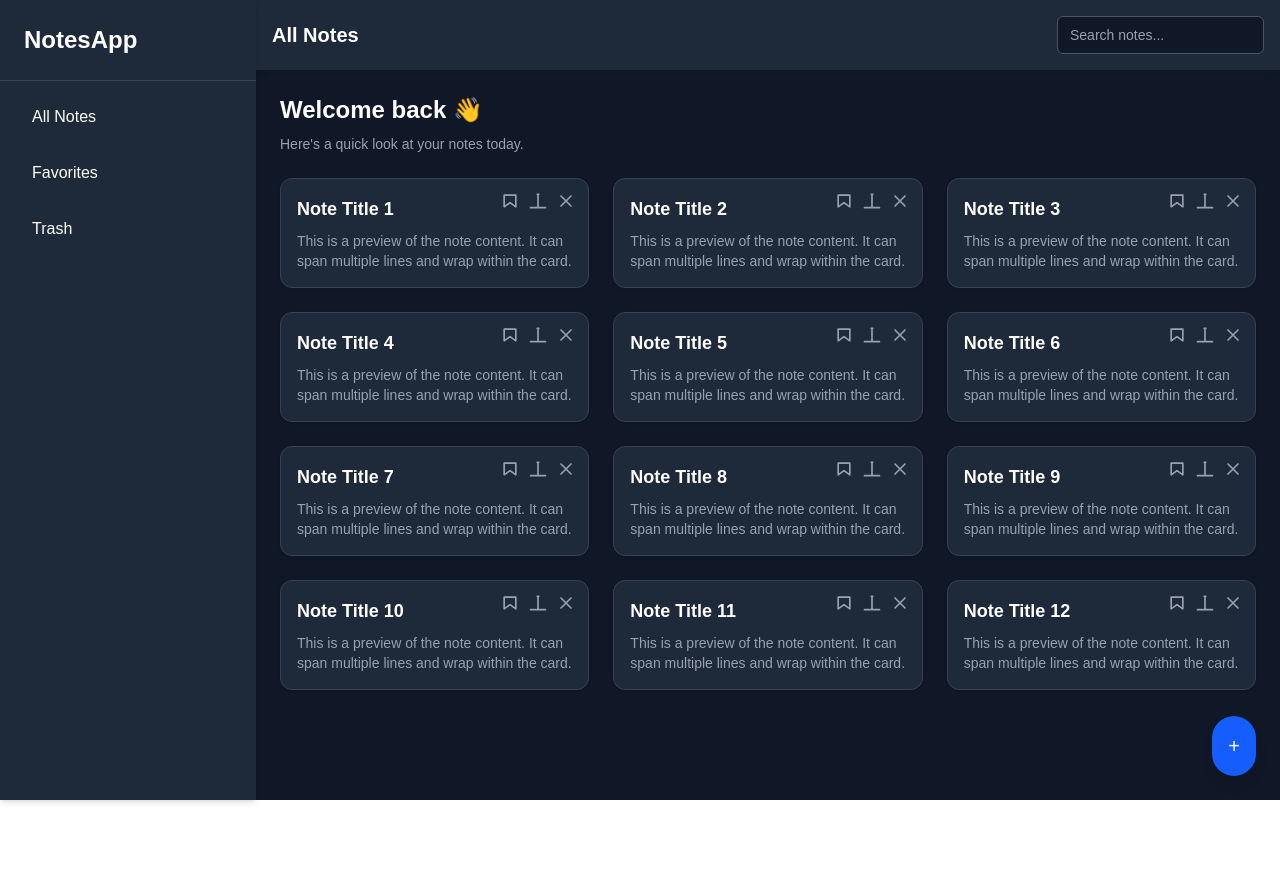
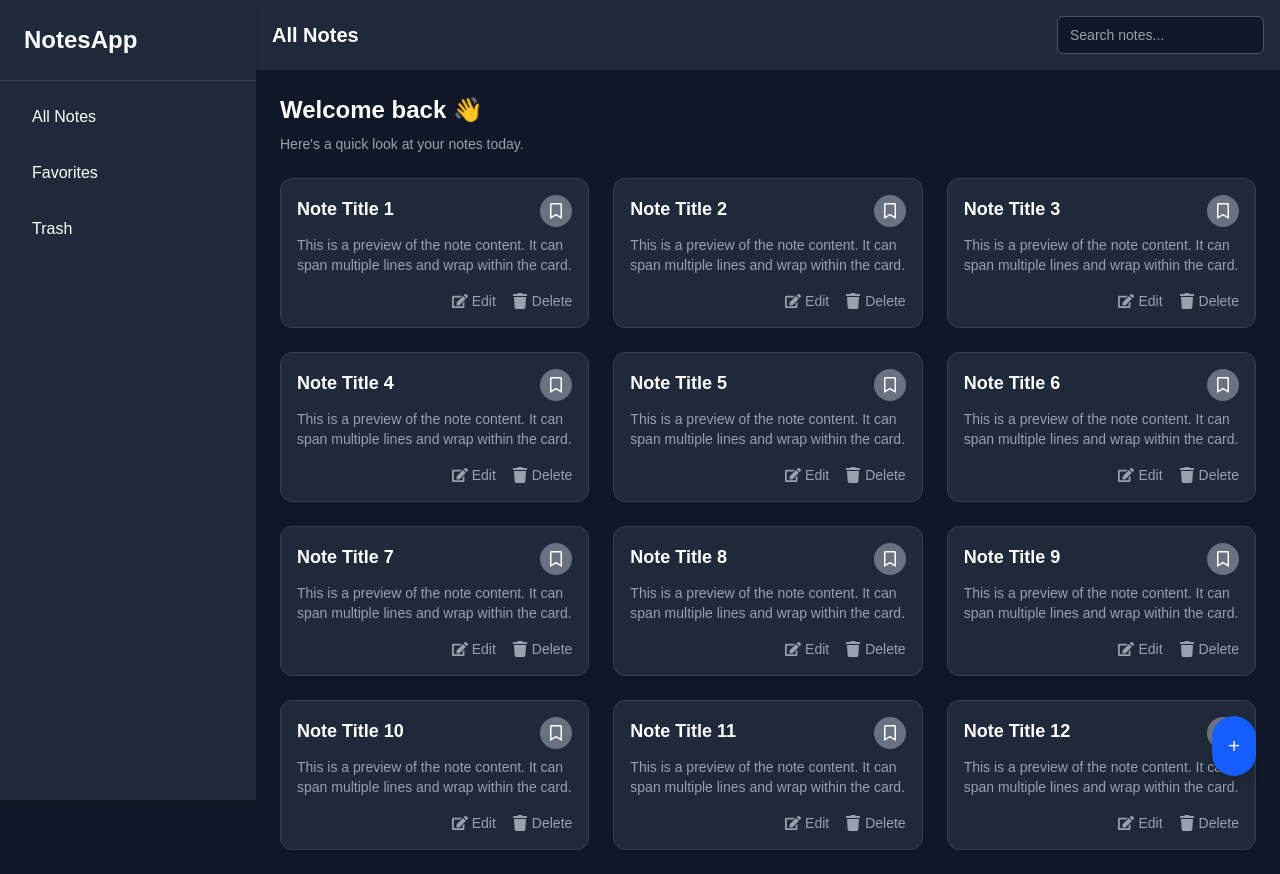
Before and after one commit to Ayomide-Philip/note-taking, a Next.js app: page / in a window 1280 px wide. Before the commit the page ends 800 px from the top, so only its background shows below. Built offline with nearby package versions, Linux system fonts and the light colour scheme.

Commit message:
feat: integrate react-icons for action buttons in NoteApp

```diff
--- a/app/page.js
+++ b/app/page.js
@@ -1,3 +1,5 @@
+import { FaRegBookmark, FaEdit, FaTrash } from "react-icons/fa";
+
 export default function NoteApp() {
   return (
     <div className="min-h-screen flex flex-col lg:flex-row bg-gray-900 text-white">
@@ -56,75 +58,47 @@ export default function NoteApp() {
           {[...Array(12)].map((_, i) => (
             <div
               key={i}
-              className="relative bg-gray-800 p-4 rounded-xl shadow hover:shadow-lg transition duration-200 border border-gray-700"
+              className="bg-gray-800 p-4 rounded-xl shadow hover:shadow-lg transition duration-200 border border-gray-700 flex flex-col justify-between h-full"
             >
-              {/* Action Icons */}
-              <div className="absolute top-3 right-3 flex space-x-2">
+              {/* Title + Bookmark */}
+              <div className="flex justify-between items-start mb-2">
+                <h3 className="text-lg font-semibold">Note Title {i + 1}</h3>
                 <button
                   className="text-gray-400 hover:text-blue-500"
                   title="Bookmark"
                 >
-                  <svg
-                    xmlns="http://www.w3.org/2000/svg"
-                    className="h-5 w-5"
-                    fill="none"
-                    viewBox="0 0 24 24"
-                    stroke="currentColor"
+                  <div
+                    className="h-8 w-8 rounded-full bg-gray-500 flex items-center justify-center"
+                    title="Bookmark"
                   >
-                    <path
-                      strokeLinecap="round"
-                      strokeLinejoin="round"
-                      strokeWidth={2}
-                      d="M5 5v14l7-5 7 5V5z"
-                    />
-                  </svg>
-                </button>
-                <button
-                  className="text-gray-400 hover:text-green-500"
-                  title="Edit"
-                >
-                  <svg
-                    xmlns="http://www.w3.org/2000/svg"
-                    className="h-5 w-5"
-                    fill="none"
-                    viewBox="0 0 24 24"
-                    stroke="currentColor"
-                  >
-                    <path
-                      strokeLinecap="round"
-                      strokeLinejoin="round"
-                      strokeWidth={2}
-                      d="M11 4h2M12 4v16m9 0H3"
-                    />
-                  </svg>
-                </button>
-                <button
-                  className="text-gray-400 hover:text-red-500"
-                  title="Delete"
-                >
-                  <svg
-                    xmlns="http://www.w3.org/2000/svg"
-                    className="h-5 w-5"
-                    fill="none"
-                    viewBox="0 0 24 24"
-                    stroke="currentColor"
-                  >
-                    <path
-                      strokeLinecap="round"
-                      strokeLinejoin="round"
-                      strokeWidth={2}
-                      d="M6 18L18 6M6 6l12 12"
-                    />
-                  </svg>
+                    <FaRegBookmark className="text-white h-4 w-4" />
+                  </div>
                 </button>
               </div>
 
-              {/* Note Content */}
-              <h3 className="text-lg font-semibold mb-2">Note Title {i + 1}</h3>
-              <p className="text-sm text-gray-400">
+              {/* Content */}
+              <p className="text-sm text-gray-400 flex-grow">
                 This is a preview of the note content. It can span multiple
                 lines and wrap within the card.
               </p>
+
+              {/* Edit & Delete Buttons */}
+              <div className="mt-4 flex justify-end space-x-4">
+                <button
+                  className="flex items-center gap-1 text-gray-400 hover:text-green-500 text-sm"
+                  title="Edit"
+                >
+                  <FaEdit className="h-4 w-4" />
+                  Edit
+                </button>
+                <button
+                  className="flex items-center gap-1 text-gray-400 hover:text-red-500 text-sm"
+                  title="Delete"
+                >
+                  <FaTrash className="h-4 w-4" />
+                  Delete
+                </button>
+              </div>
             </div>
           ))}
         </section>
```
